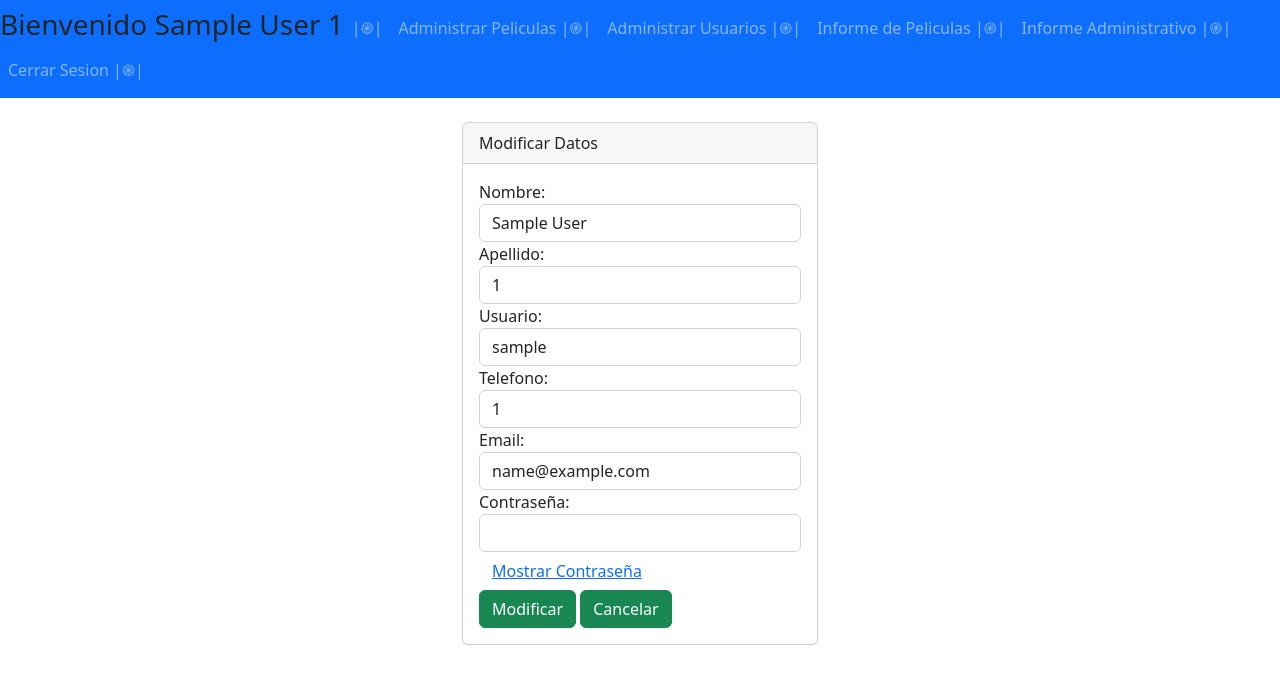
After one commit to MassonNicolas44/AppCine, a PHP site: page /Usuario/ModificarUsuario.php in a window 1280 px wide. The commit adds this page. Shown: the top 684 px of the page. Run offline with PHP 8.4, Linux system fonts and the light colour scheme; the visitor is signed in with stand-in values (Sample User, id 1).

Commit message:
14/6/23 Se agrego panel para modificar datos del usuario Se comento cada archivo Se reviso Variables y Funciones para ver si se pueden reducir las lineas de codigo

```diff
--- a/Administrador/AdministrarUsuarios.php
+++ b/Administrador/AdministrarUsuarios.php
@@ -38,8 +38,8 @@ if (isset($_POST['HabilitarUsuario'])) {
                     <tr>
                         <th>Id</th>
                         <th>Usuario</th>
-                        <th>contraseña</th>
                         <th>Nombre</th>
+                        <th>Apellido</th>
                         <th>Telefono</th>
                         <th>Email</th>
                         <th>Habilitado</th>
@@ -59,10 +59,10 @@ if (isset($_POST['HabilitarUsuario'])) {
                                 <?php echo $Usuarios['usuario'] ?>
                             </td>
                             <td>
-                                <?php echo $Usuarios['contraseña'] ?>
+                                <?php echo $Usuarios['nombre'] ?>
                             </td>
                             <td>
-                                <?php echo $Usuarios['nombre'] ?>
+                                <?php echo $Usuarios['apellido'] ?>
                             </td>
                             <td>
                                 <?php echo $Usuarios['telefono'] ?>
--- a/Include/Cabecera.php
+++ b/Include/Cabecera.php
@@ -29,6 +29,8 @@ if (($_SESSION['Privilegio'] != "Administrador") && ($_SESSION['Privilegio'] !=
 
       <?php if (($_SESSION['Privilegio'] == "Administrador")) { ?>
 
+        <H3 > Bienvenido <?php echo "".$_SESSION['NombreUsuario']." ". $_SESSION['ApellidoUsuario'] ?>  </H3>
+        <a class="nav-item nav-link"> |֎| </a>
         <a class="nav-item nav-link" href="<?php echo $url; ?>/Administrador/Peliculas.php"> Administrar Peliculas |֎|</a>
         <a class="nav-item nav-link" href="<?php echo $url; ?>/Administrador/AdministrarUsuarios.php"> Administrar Usuarios |֎|</a>
         <a class="nav-item nav-link" href="<?php echo $url; ?>/Administrador/InformePeliculas.php"> Informe de Peliculas |֎|</a>
@@ -39,6 +41,7 @@ if (($_SESSION['Privilegio'] != "Administrador") && ($_SESSION['Privilegio'] !=
 
         <H3> Bienvenido <?php echo "".$_SESSION['NombreUsuario']." ". $_SESSION['ApellidoUsuario'] ?>  </H3>
         <a class="nav-item nav-link"> |֎| </a>
+        <a class="nav-item nav-link" href="<?php echo $url; ?>/Usuario/ModificarUsuario.php"> Modificar Datos |֎|</a>
         <a class="nav-item nav-link" href="<?php echo $url; ?>/Usuario/Cartelera.php"> Cartelera |֎|</a>
         <a class="nav-item nav-link" href="<?php echo $url; ?>/Usuario/ProximasPeliculas.php"> Proximas Peliculas |֎|</a>
         <a class="nav-item nav-link" href="<?php echo $url; ?>/Usuario/AnularReserva.php"> Anular Reserva |֎|</a>
--- a/Include/Funciones.php
+++ b/Include/Funciones.php
@@ -453,6 +453,7 @@ function ComprobacionLogin($usuario, $contrasenia, $db){
     $_SESSION['NombreUsuario'] = $DatosUsuario["nombre"];
     $_SESSION['ApellidoUsuario'] = $DatosUsuario["apellido"];
     $_SESSION['Usuario'] = $DatosUsuario["usuario"];
+    $_SESSION['Telefono'] = $DatosUsuario["telefono"];
     $_SESSION['EmailUsuario'] = $DatosUsuario["email"];
     $_SESSION['Privilegio'] = $DatosUsuario["privilegio"];
 
@@ -528,6 +529,55 @@ $contrasenia_cifrada=password_hash($contrasenia, PASSWORD_BCRYPT,['cost'=>4]);
   }
 
 
+  //*********************************          Modificar Usuario en la Base de Datos         ****************************************** */
+
+  //Funcion para Registrar un Usuario en la Base de Datos
+  function ModificarUsuario($db,$nombre,$apellido,$usuario,$telefono,$email,$contrasenia){
+
+    $contrasenia_cifrada=password_hash($contrasenia, PASSWORD_BCRYPT,['cost'=>4]);
+
+
+    $sql1 = "SELECT usuario FROM usuarios";
+    $txtUsuario2 = "";
+    $ExisteUsuario = false;
+    $resultado=mysqli_query($db,$sql1);
+
+    //Comprobacion de que la pelicula que se quiere ingresar, no este ya cargada en la Base de Datos
+    foreach ($resultado as $NuevoUsuario) {
+      $txtUsuario2 = $NuevoUsuario['usuario'];
+
+      //Comparacion entre el Titulo a ingresar y cada titulo que existe en la Base de Datos
+      if ($usuario == $txtUsuario2) {
+        $ExisteUsuario = true;
+      }
+    }
+
+
+    if ($ExisteUsuario==true){
+      echo "<script> alert('Usuario ya existe'); </script>";
+    }else{
+
+
+        $IdUsuario=$_SESSION['IdUsuario'];
+        //Sentencia para realizar el registro
+        $sql="UPDATE usuarios SET nombre='$nombre',apellido='$apellido',usuario='$usuario',telefono='$telefono',email='$email',contraseña='$contrasenia_cifrada'
+        WHERE idUsuario='$IdUsuario'";
+
+        //Ejecucion de la sentencia anterior
+        mysqli_query($db,$sql);
+
+        //Actualizar valores de Session activa
+        $_SESSION['NombreUsuario'] = $nombre;
+        $_SESSION['ApellidoUsuario'] = $apellido;
+        $_SESSION['Usuario'] = $usuario;
+        $_SESSION['Telefono'] = $telefono;
+        $_SESSION['EmailUsuario'] = $email;
+
+        //Envio a la pagina del login
+        header("location:Cartelera.php");
+      }
+    }
+
 
 
   //*********************************            Registrar Reserva de Boleto           ****************************************** */
--- a/Login.php
+++ b/Login.php
@@ -9,7 +9,6 @@ $usuario = (isset($_POST['usuario'])) ? $_POST['usuario'] : "";
 $contrasenia = (isset($_POST['contrasenia'])) ? $_POST['contrasenia'] : "";
 
 Url($db);
-
 
 //En caso de seleccionar "Ingresar" verifica que las casillas no estan vacias ni tengan espacios
 if (isset($_POST['ingresar'])) {
--- /dev/null
+++ b/Usuario/ModificarUsuario.php
@@ -0,0 +1,123 @@
+<?php
+
+require_once "../Include/Conexion.php";
+require_once "../Include/Funciones.php";
+require_once "../Include/Cabecera.php";
+
+//Variables a utilizar
+$nombre = (isset($_POST['nombre'])) ? $_POST['nombre'] : "";
+$apellido = (isset($_POST['apellido'])) ? $_POST['apellido'] : "";
+$usuario = (isset($_POST['usuario'])) ? $_POST['usuario'] : "";
+$telefono = (isset($_POST['telefono'])) ? $_POST['telefono'] : "";
+$email = (isset($_POST['email'])) ? $_POST['email'] : "";
+$contrasenia = (isset($_POST['contrasenia'])) ? $_POST['contrasenia'] : "";
+
+
+//En caso de selecionar el boton de registrar, luego se comprueba que ningun valor esta vacio ni nulo ni con espacios en blanco
+if (isset($_POST['modificar'])) {
+  if (
+    isset($_POST["nombre"]) && !empty($_POST["nombre"]) &&
+    isset($_POST["apellido"]) && !empty($_POST["apellido"]) &&
+    isset($_POST["usuario"]) && !empty($_POST["usuario"]) &&
+    isset($_POST["telefono"]) && !empty($_POST["telefono"]) &&
+    isset($_POST["email"]) && !empty($_POST["email"]) &&
+    isset($_POST["contrasenia"]) && !empty($_POST["contrasenia"])
+  ) {
+
+    //Recolecta todos los datos de la tabla usuarios
+    $ListaUsuarios = ComprobacionUsuarioExiste($db,$usuario,$email);
+    list($ExisteEmail,$ExisteUsuario)=ComprobacionUsuarioExiste($db,$usuario,$email);
+
+
+    //En caso que exista el nombre de usuario y/o mail, mostrara un mensaje indicando que ya existe el usuario
+    //Caso contrario se procede a insertar el usuario en la base de datos, con los datos correspondientes
+    if ($ExisteUsuario == true) {
+      echo "<script> alert('Ya existe un Usuario con este Nombre'); </script>";
+    } elseif ($ExisteEmail == true) {
+      echo "<script> alert('Ya existe un Usuario con este Email'); </script>";
+    } elseif ($ExisteUsuario == false && $ExisteEmail == false) {
+      //Sentencia para insertar un nuevo usuario a la base de datos desde Android
+      ModificarUsuario($db,$nombre,$apellido,$usuario,$telefono,$email,$contrasenia);
+    }
+  } else {
+    echo "<script> alert('No dejar cacillero/s vacio/s'); </script>";
+  }
+
+} elseif (isset($_POST['cancelar'])) {
+  header("location:Cartelera.php");
+}
+
+
+?>
+
+<!doctype html>
+<html lang="en">
+
+<head>
+  <title>ModificarUsuario</title>
+  <!-- Required meta tags -->
+  <meta charset="utf-8">
+  <meta name="viewport" content="width=device-width, initial-scale=1, shrink-to-fit=no">
+
+  <!-- Bootstrap CSS v5.2.1 -->
+  <link href="https://cdn.jsdelivr.net/npm/bootstrap@5.2.1/dist/css/bootstrap.min.css" rel="stylesheet"
+    integrity="sha384-iYQeCzEYFbKjA/T2uDLTpkwGzCiq6soy8tYaI1GyVh/UjpbCx/TYkiZhlZB6+fzT" crossorigin="anonymous">
+
+</head>
+
+<body>
+
+  <div class="container">
+    <div class="row">
+      <div class="col-md-4">
+
+      </div>
+      <div class="col-md-4">
+        <br />
+
+        <div class="card">
+          <div class="card-header">
+            Modificar Datos
+          </div>
+          <div class="card-body">
+            <form action="ModificarUsuario.php" method="post">
+              Nombre: <input class="form-control" value="<?php echo $_SESSION['NombreUsuario'] ?>" type="text" name="nombre" id="">
+
+              Apellido: <input class="form-control" value="<?php echo $_SESSION['ApellidoUsuario'] ?>" type="text" name="apellido" id="">
+
+              Usuario: <input class="form-control" value="<?php echo $_SESSION['Usuario'] ?>" type="text" name="usuario" id="">
+
+              Telefono: <input class="form-control" value="<?php echo $_SESSION['Telefono']  ?>" type="number" name="telefono" id="">
+
+              Email: <input class="form-control" value="<?php echo $_SESSION['EmailUsuario'] ?>" type="text" name="email" id="">
+
+
+              Contraseña: <input class="form-control" value="<?php echo $contrasenia ?>" type="password" name="contrasenia" id="password">
+                <button class="btn btn-link" type="button" onclick="mostrarContrasena()">Mostrar Contraseña</button>
+
+
+              <br />
+              <button class="btn btn-success" type="submit" name="modificar">Modificar</button>
+              <button class="btn btn-success" type="submit" name="cancelar">Cancelar</button>
+            </form>
+          </div>
+        </div>
+      </div>
+      <div class="col-md-4">
+      </div>
+    </div>
+  </div>
+</body>
+
+<script>
+  function mostrarContrasena(){
+      $tipo = document.getElementById("password");
+      if($tipo.type == "password"){
+          $tipo.type = "text";
+      }else{
+          $tipo.type = "password";
+      }
+  }
+</script>
+
+</html>
```
